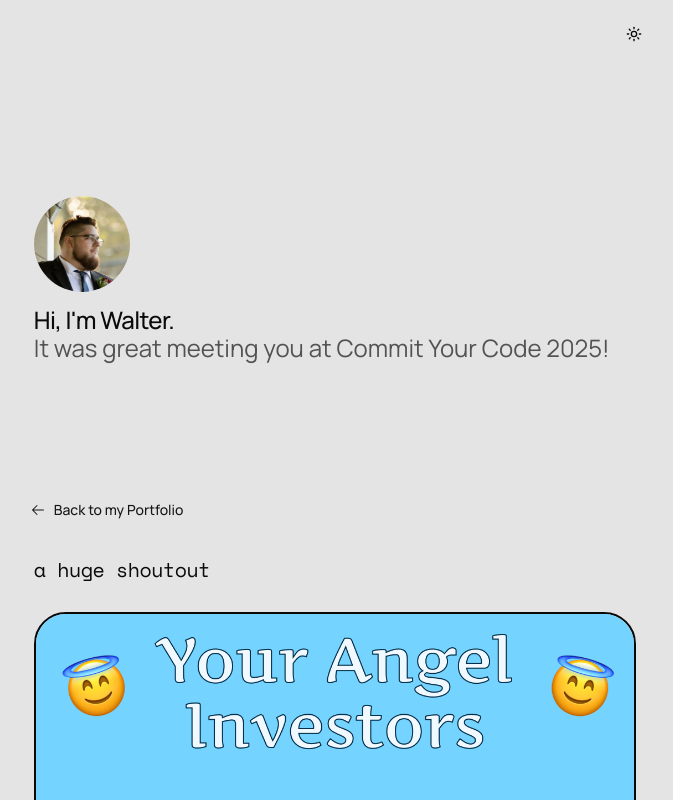
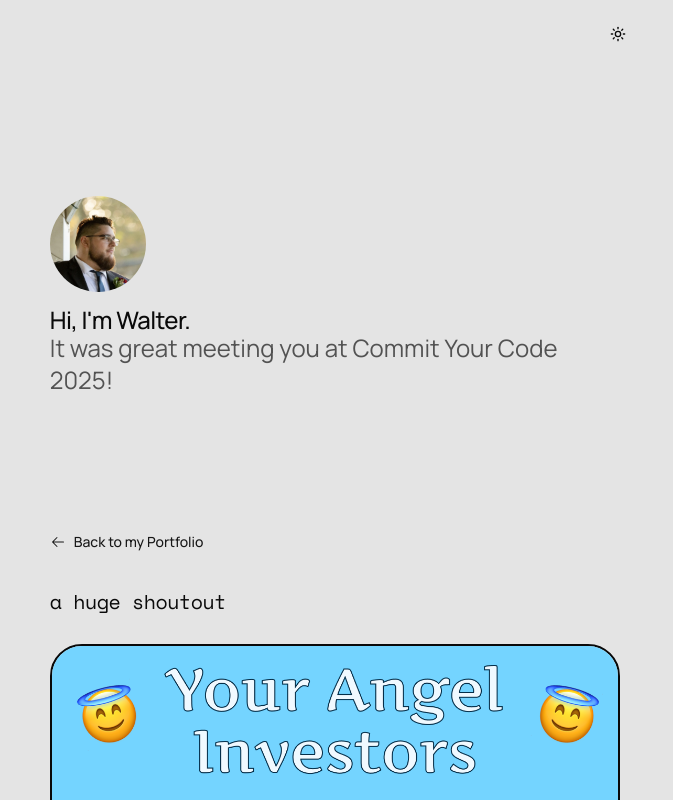
Before and after one commit to walterfurrer/portfolio-v2, a Next.js app: page /commit-your-code in a window 1280 px wide. Shown: the top 800 px of the page, without its empty margins (305-978 px from the left). Built offline with nearby package versions, Linux system fonts and the light colour scheme.

Commit message:
Fixed the CYC and ViewMyPortfolioButton px issue.

```diff
--- a/app/commit-your-code/page.tsx
+++ b/app/commit-your-code/page.tsx
@@ -15,7 +15,7 @@ export const metadata: Metadata = {
 
 export default function CommitYourCode() {
   return (
-    <div className="flex flex-col gap-16 px-4 font-sans transition-all duration-150 ease-in-out md:gap-24 md:px-0 lg:gap-32">
+    <div className="flex flex-col gap-16 px-4 font-sans transition-all duration-150 ease-in-out md:gap-24 lg:gap-32">
       <ModeToggle />
       <CycHeader />
 
--- a/components/BackToMyPortfolioButton.tsx
+++ b/components/BackToMyPortfolioButton.tsx
@@ -2,11 +2,16 @@ import { Button } from "./ui/button";
 import Link from "next/link";
 import { ArrowLeftIcon } from "@phosphor-icons/react/dist/ssr";
 
-export default function BackHomeButton() {
+export default function BackToMyPortfolioButton() {
   return (
-    <Button asChild variant="link" className="group flex w-fit">
+    <Button
+      asChild
+      variant="link"
+      size="defaultNoPadding"
+      className="group w-fit"
+    >
       <Link href="/">
-        <ArrowLeftIcon className="inline-block transition-transform duration-150 group-hover:-translate-x-1.5" />
+        <ArrowLeftIcon className="inline-block" />
         Back to my Portfolio
       </Link>
     </Button>
--- a/components/CycPageButton.tsx
+++ b/components/CycPageButton.tsx
@@ -4,7 +4,7 @@ import { ArrowRightIcon } from "@phosphor-icons/react/dist/ssr";
 
 export default function CycPageButton() {
   return (
-    <div className="px-4">
+    <div className="md:px-4">
       <Button
         asChild
         size="sm"
--- a/components/ui/button.tsx
+++ b/components/ui/button.tsx
@@ -23,6 +23,7 @@ const buttonVariants = cva(
       },
       size: {
         default: "h-9 px-4 py-2 has-[>svg]:px-3",
+        defaultNoPadding: "h-9 md:px-4",
         sm: "h-8 rounded-md gap-1.5 px-3 has-[>svg]:px-2.5",
         lg: "h-10 rounded-md px-6 has-[>svg]:px-4",
         icon: "size-9",
```
